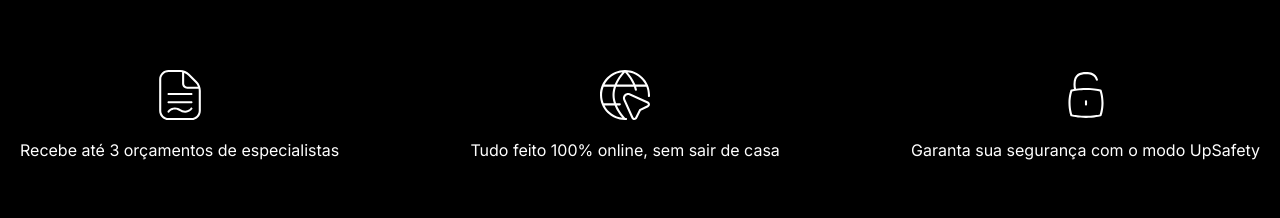
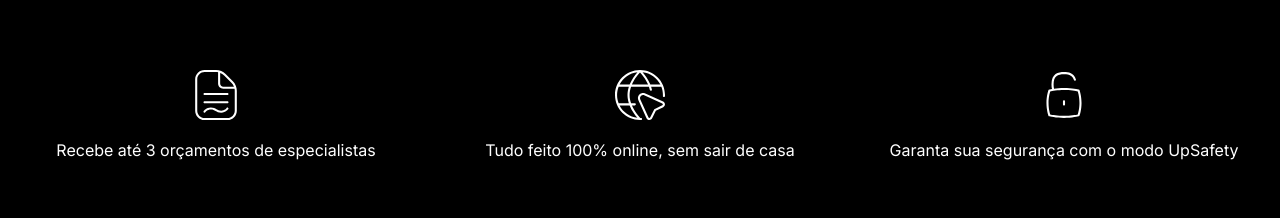
Before and after one commit to rafaelpequino/up-find, a React (Create React App) app: page /upfinder in a window 1280 px wide. Shown: the part 582-800 px from the top of the page. Built offline with nearby package versions, Linux system fonts and the light colour scheme.

Commit message:
Alterna flex -> grid em Topics

```diff
--- a/src/components/Topics/index.js
+++ b/src/components/Topics/index.js
@@ -13,7 +13,9 @@ const ListTopics = styled.div`
     width: 100%;
     max-width: 1440px;
     margin: auto;
-    display: flex;
+    display: grid;
+    grid-template-columns: repeat(3, 1fr);
+    align-items: center;
     justify-content: space-between;
     flex-wrap: wrap;
     gap: 64px 32px;
```
